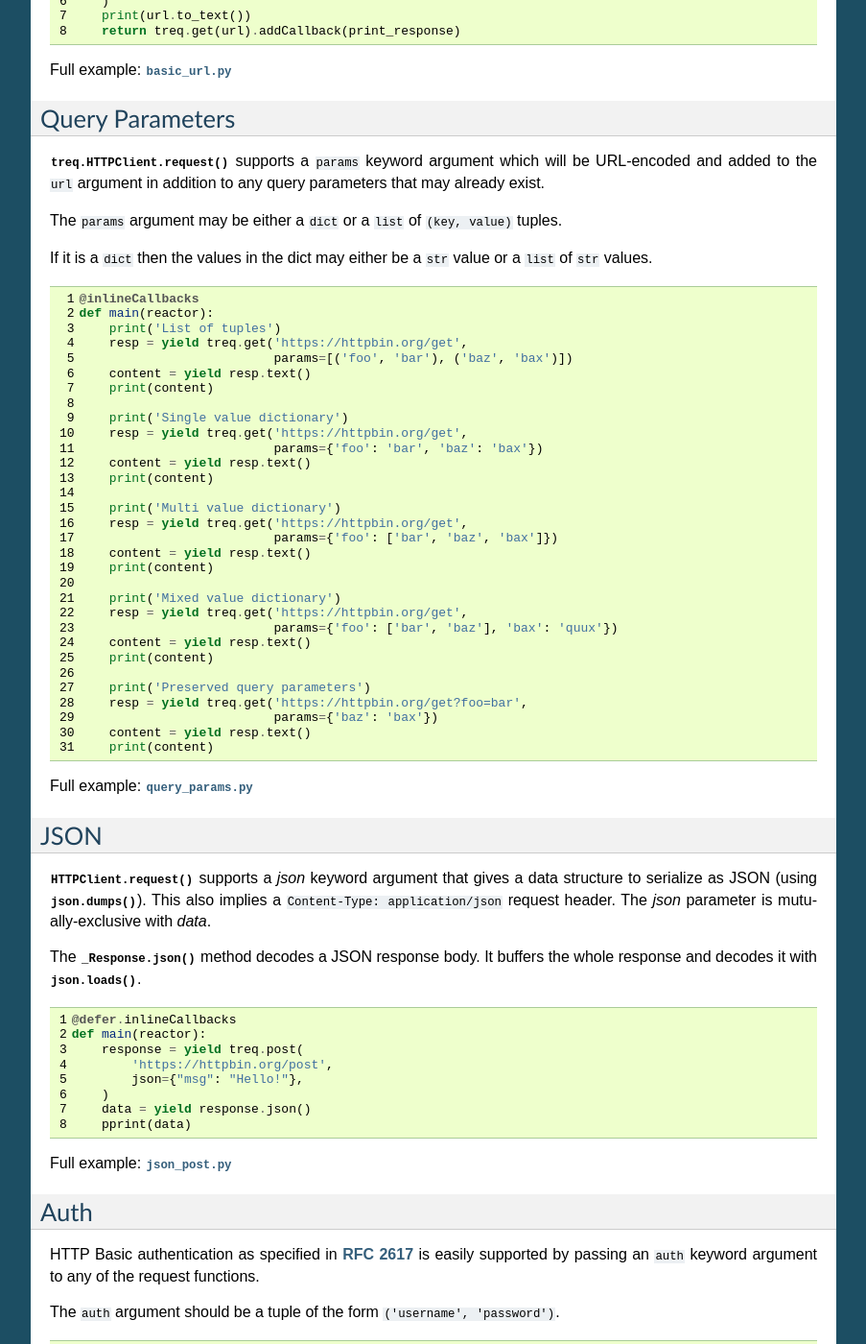
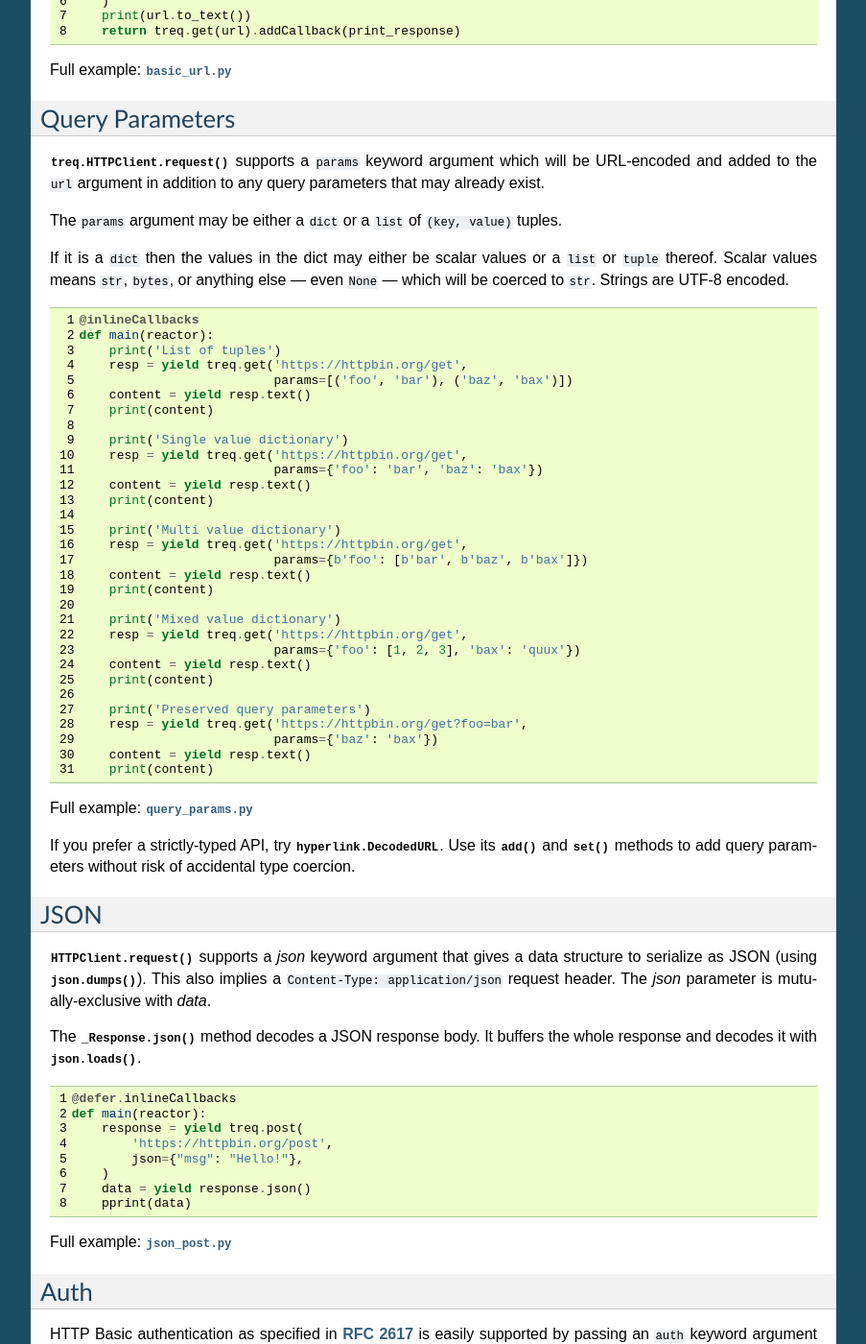
Before and after one commit to twisted/treq, a Sphinx documentation site: the page built from docs/howto.rst, in a window 1280 px wide and 1400 px high, scrolled down 806 px. Shown: the whole window at 96% size, without its empty margins (198-1101 px from the left). Built offline with Sphinx 7.4.7, drawn with Linux system fonts in a browser that asks for light colours; the version number could not be read and is left out.

Commit message:
Update Query Parameters docs
Closes #281.

```diff
--- a/docs/examples/query_params.py
+++ b/docs/examples/query_params.py
@@ -20,13 +20,13 @@ def main(reactor):
 
     print('Multi value dictionary')
     resp = yield treq.get('https://httpbin.org/get',
-                          params={'foo': ['bar', 'baz', 'bax']})
+                          params={b'foo': [b'bar', b'baz', b'bax']})
     content = yield resp.text()
     print(content)
 
     print('Mixed value dictionary')
     resp = yield treq.get('https://httpbin.org/get',
-                          params={'foo': ['bar', 'baz'], 'bax': 'quux'})
+                          params={'foo': [1, 2, 3], 'bax': 'quux'})
     content = yield resp.text()
     print(content)
 
--- a/docs/howto.rst
+++ b/docs/howto.rst
@@ -49,14 +49,18 @@ parameters that may already exist.
 The ``params`` argument may be either a ``dict`` or a ``list`` of
 ``(key, value)`` tuples.
 
-If it is a ``dict`` then the values in the dict may either be a ``str`` value
-or a ``list`` of ``str`` values.
+If it is a ``dict`` then the values in the dict may either be scalar values or a ``list`` or ``tuple`` thereof.
+Scalar values means ``str``, ``bytes``, or anything else — even ``None`` — which will be coerced to ``str``.
+Strings are UTF-8 encoded.
 
 .. literalinclude:: examples/query_params.py
     :linenos:
     :lines: 7-37
 
 Full example: :download:`query_params.py <examples/query_params.py>`
+
+If you prefer a strictly-typed API, try :class:`hyperlink.DecodedURL`.
+Use its :meth:`~hyperlink.URL.add` and :meth:`~hyperlink.URL.set` methods to add query parameters without risk of accidental type coercion.
 
 JSON
 ----
```
